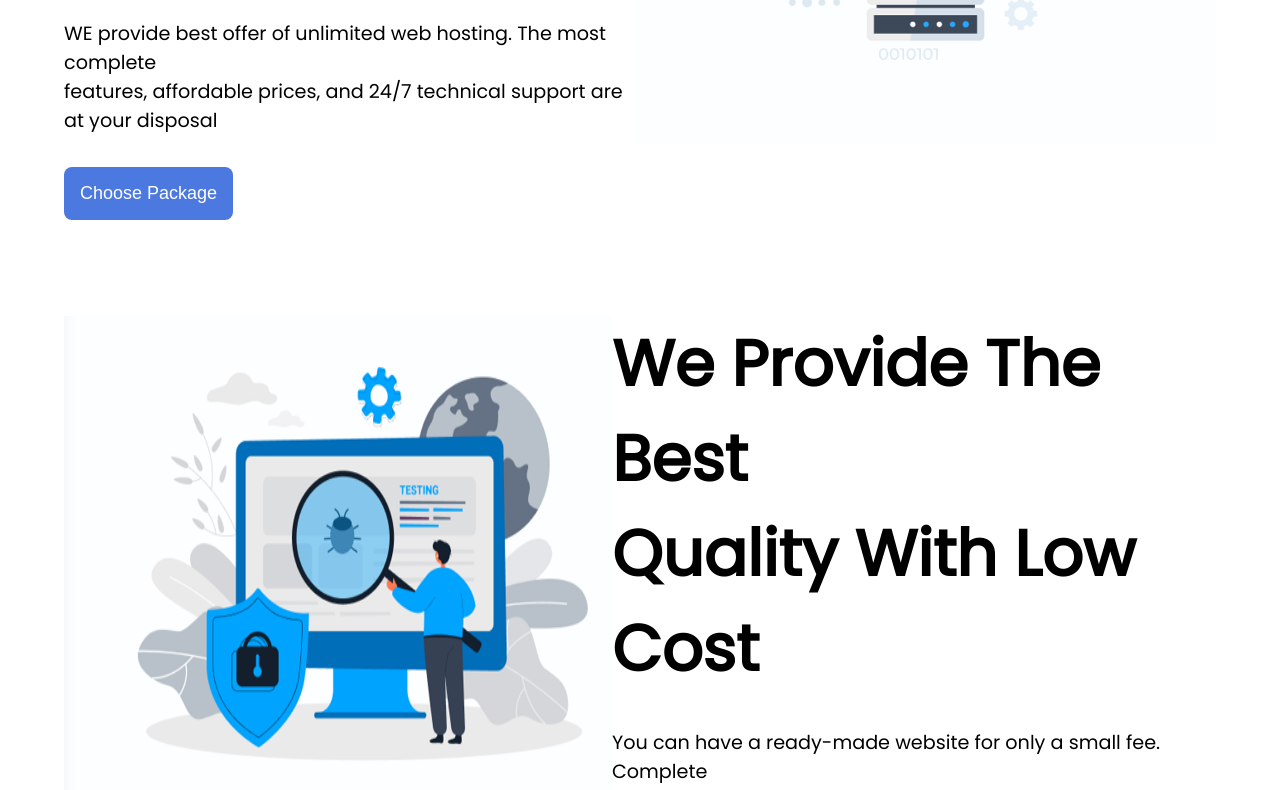
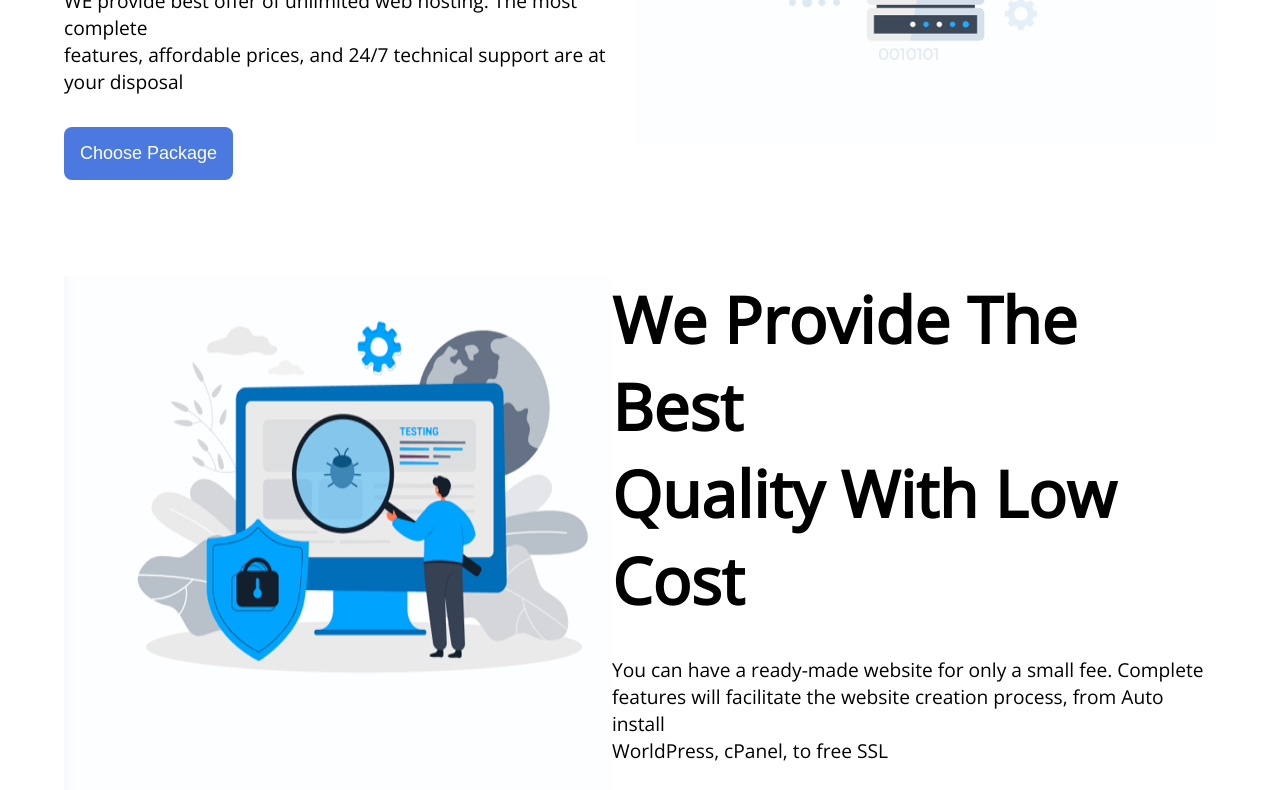
Before and after one commit to GD-R/HTML-11, a plain HTML site: page index.html in a window 1280 px wide. Shown: the part 569-1359 px from the top of the page. Drawn offline with nearby package versions, Linux system fonts and the light colour scheme.

Commit message:
Font family update

```diff
--- a/style.css
+++ b/style.css
@@ -1,4 +1,4 @@
-@import url('https://fonts.googleapis.com/css2?family=Poppins&display=swap');
+@import url('https://fonts.googleapis.com/css2?family=Open+Sans&display=swap');
 
 * {
     margin: 0px;
@@ -9,7 +9,7 @@
 body {
     width: 100%;
     height: 100%;
-    font-family: 'Poppins', sans-serif;
+    font-family: 'Open Sans', sans-serif;
 }
 
 nav {
```
